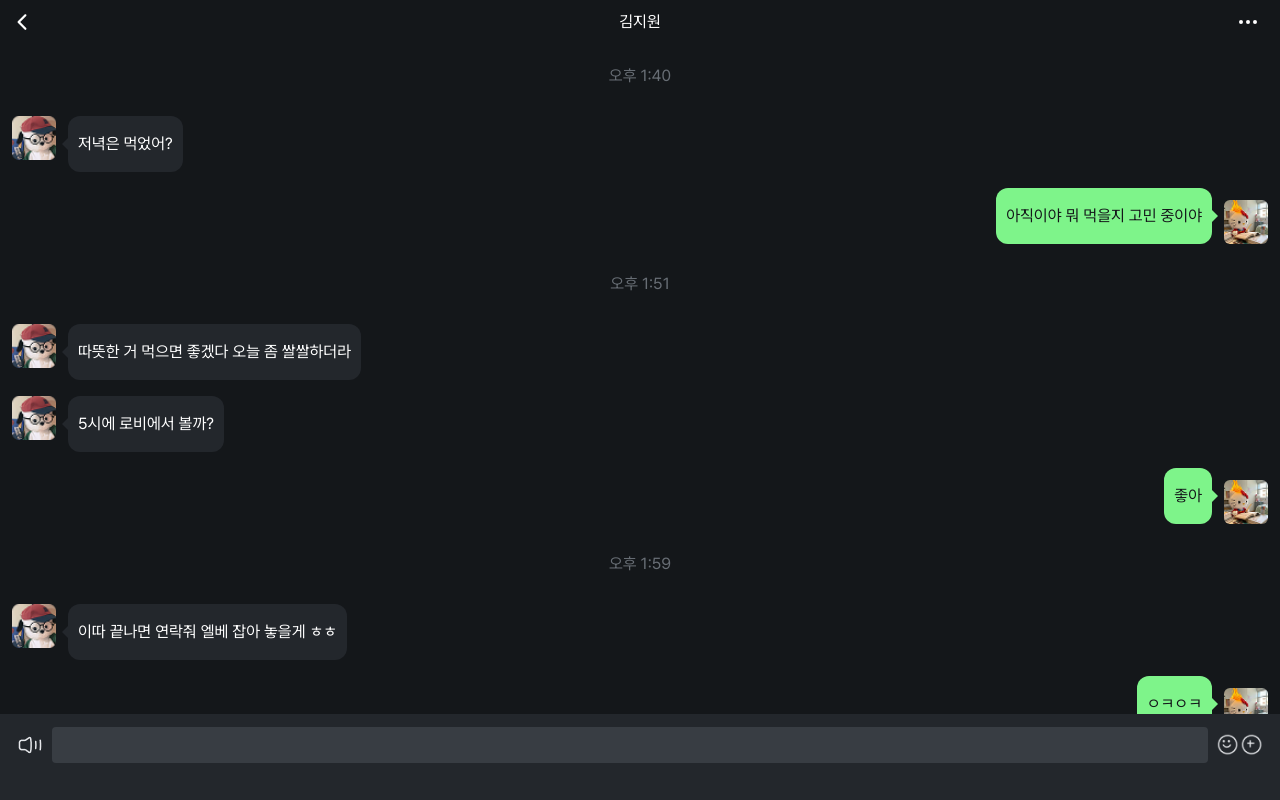
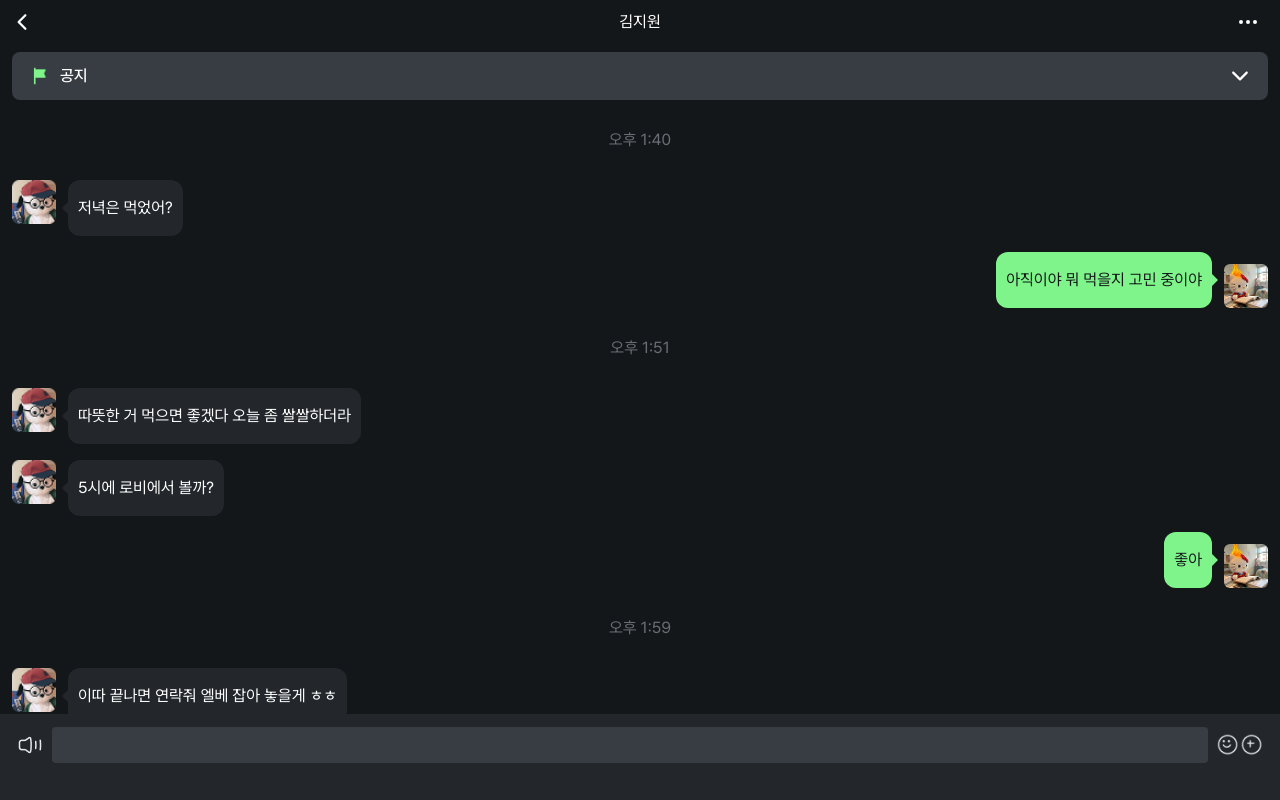
Before and after one commit to CEOS-Developers/react-messenger-23rd, a React (Vite) app: page / in a window 1280 px wide. Built offline with nearby package versions, Linux system fonts and the light colour scheme.

Commit message:
feat: implement NoticeBar

```diff
--- a/src/components/ChatRoom/NoticeBar.tsx
+++ b/src/components/ChatRoom/NoticeBar.tsx
@@ -1,3 +1,23 @@
+import { IoIosArrowDown } from "react-icons/io";
+
 export default function NoticeBar() {
-  return <></>;
+  return (
+    <div className="px-3 py-2 w-full">
+      <div className="flex items-center justify-between bg-gray70 px-4 py-3 rounded-lg">
+        <div className="flex items-center gap-3">
+          <img
+            src="/images/icons/Flag.png"
+            alt="공지"
+            className="w-5 h-5 object-contain text-main2"
+          />
+
+          <span className="text-white font-body-01">공지</span>
+        </div>
+
+        <button className="text-white text-2xl">
+          <IoIosArrowDown />
+        </button>
+      </div>
+    </div>
+  );
 }
```
Also changed, not shown: public/images/icons/Flag.png (added).
